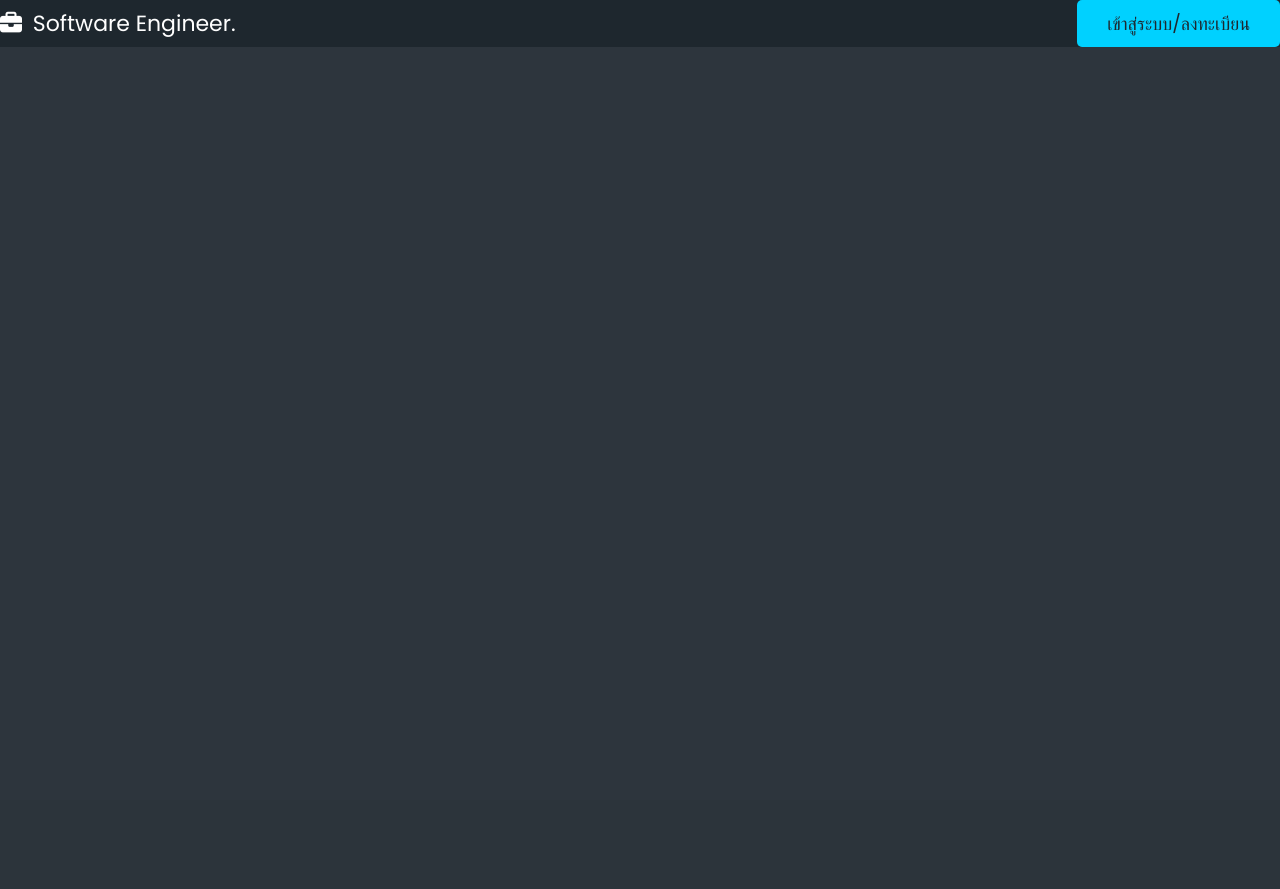
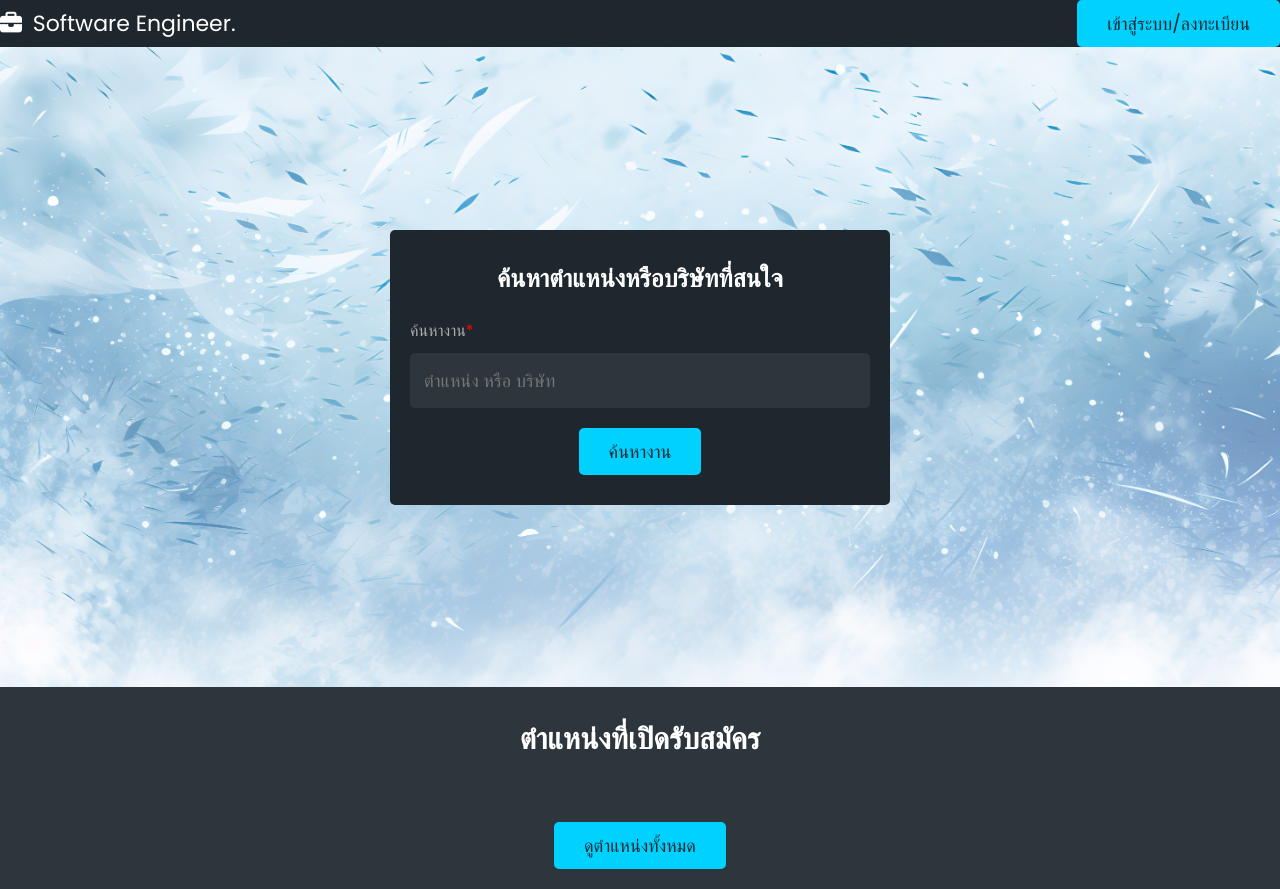
Before and after one commit to Z310Nz/Django-lineforintern, a Django app: page /job/search/ in a window 1280 px wide. Before the commit the page ends 47 px from the top, so only its background shows below. Run offline with Django 5.2, Linux system fonts and the light colour scheme; some libraries are stand-ins or nearby versions.

Commit message:
change home company

```diff
--- a/lineforinterns/static/css/style.css
+++ b/lineforinterns/static/css/style.css
@@ -937,6 +937,7 @@
 /* สร้าง hover effect */
 .btn-green:hover,
 .btn-bule:hover,
-.btn-danger:hover {
+.btn-danger:hover
+.btn-logout:hover {
   background-color: var(--white);
 }
--- a/lineforinterns/usertype/templates/navbarmain.html
+++ b/lineforinterns/usertype/templates/navbarmain.html
@@ -18,7 +18,7 @@
 
     {% elif user.role == 'COMPANY' %}
     <nav class="navbar">
-      <a href="{% url 'home' %}">ใบสมัครงาน</a>
+      <a href="{% url 'studentview' role=user.role username=user.username %}">ใบสมัครงาน</a>
     </nav>
     <a
       href="{% url 'profile' role='COMPANY' username=user.username %}"
--- a/lineforinterns/usertype/templates/navbarprofile.html
+++ b/lineforinterns/usertype/templates/navbarprofile.html
@@ -30,11 +30,6 @@
       class="navbar__item"
       >ตำแหน่งงาน</a
     >
-    <a
-      href="{% url 'studentview' role='COMPANY' username=user.username %}"
-      class="navbar__item"
-      >ใบสมัครงาน</a
-    >
     <a href="{% url 'logout' %}" class="btn-danger" style="margin-top: 0">ออกจากระบบ</a>
     {% endif %}
   </div>
--- a/lineforinterns/usertype/templates/usertype/home.html
+++ b/lineforinterns/usertype/templates/usertype/home.html
@@ -65,7 +65,6 @@
             <div class="flex-btn">
                 {% comment %} <a href="{% url 'view_job' job.id %}" class="btn">view details</a> {% endcomment %}
                 <a href="{% url 'view_job' job.id %}" class="btn">ดูเพิ่มเติม</a>
-                <button type="submit" class="far fa-heart" name="save"></button>
             </div>
         </div>
       {% endfor %}
@@ -80,6 +79,68 @@
 
     {% elif user.role == 'COMPANY'%}
     {% include "navbarstatus.html" %}
+
+    {% else%}
+    <div class="home-container">
+      <section class="home">
+        <form action="{% url 'job_search' %}" method="post">
+          {% csrf_token %}
+          <h3>ค้นหาตำแหน่งหรือบริษัทที่สนใจ</h3>
+          <p>ค้นหางาน<span>*</span></p>
+          <input
+            type="text"
+            name="query"
+            placeholder="ตำแหน่ง หรือ บริษัท"
+            required
+            maxlength="20"
+            class="input"
+          />
+          <input type="submit" value="ค้นหางาน" name="search" class="btn" />
+        </form>
+      </section>
+    </div>
+
+    <!-- home section ends -->
+
+    <!-- jobs section starts  -->
+
+    <section class="jobs-container">
+      <h1 class="heading">ตำแหน่งที่เปิดรับสมัคร</h1>
+      <div class="box-container">
+        {% for job in jobs %}
+        <div class="box">
+            <div class="company">
+                <img src="{{ job.company.companyinfo.profile.url }}" alt="" />
+                <div>
+                    <h3>{{ job.company }}</h3>
+                    <p></p>
+                </div>
+            </div>
+            <h3 class="job-title">{{ job.jobname }}</h3>
+            <p class="location">
+                <i class="fas fa-map-marker-alt"></i> <span>{{ job.city }}, {{job.country }}</span>
+            </p>
+            <div class="tags">
+                <p>
+                    <i class="fas fa-indian-rupee-sign"></i> <span>{{ job.benefit }}</span>
+                </p>
+                <p><i class="fas fa-briefcase"></i> <span>{{ job.worktype }}</span></p>
+                <p><i class="fas fa-clock"></i> <span>{{ job.workday }}</span></p>
+            </div>
+            <div class="flex-btn">
+                {% comment %} <a href="{% url 'view_job' job.id %}" class="btn">view details</a> {% endcomment %}
+                <a href="{% url 'view_job' job.id %}" class="btn">ดูเพิ่มเติม</a>
+            </div>
+        </div>
+      {% endfor %}
+      </div>
+
+
+      <div style="text-align: center; margin-top: 2rem">
+        <a href="{% url "showalljob" %}" class="btn">ดูตำแหน่งทั้งหมด</a>
+      </div>
+    </section>
+    <script src="{% static "js/script.js" %}"></script>
     {% endif %}
   </body>
 </html>
--- a/lineforinterns/usertype/urls.py
+++ b/lineforinterns/usertype/urls.py
@@ -20,7 +20,7 @@
     path("addjob/<str:role>/<str:username>/", views.postjob, name="postjob"),  # Add job page
     path("companyselect/<str:role>/<str:username>/", views.viewselectcompany, name="companyselect"),  # Company select page
     path("position/<str:role>/<str:username>/", views.positionview, name="position"),  # Position page
-    path("studentview/<str:role>/<str:username>/", views.applyview, name="studentview"),  # Show Student who want to work page
+    path("home/<str:role>/<str:username>/", views.applyview, name="studentview"),  # Show Student who want to work page
     path("logout/", logout_view, name="logout"),  # Logout page
     path("accounts/", include("allauth.urls")),  # Allauth page
     path("delete/<str:job_id>/", views.deletejob, name="deletejob"),  # Delete job page
--- a/lineforinterns/usertype/views.py
+++ b/lineforinterns/usertype/views.py
@@ -441,7 +441,7 @@
     student_id = [s.student_id for s in showstudent]
     interview = [m.interview for m in match]
     students = zip(showstudent, status, job, match_id, student_id, interview)
-    return render(request, "userweb/student.html", {"students": students, "role": role, "username": username})
+    return render(request, "usertype/home_com.html", {"students": students, "role": role, "username": username})
 
 def approved(request, match_id):
     match = get_object_or_404(Matching, id=match_id)
```
Also changed, not shown: lineforinterns/usertype/templates/usertype/home_com.html (added, +18 -0 lines), lineforinterns/db.sqlite3, lineforinterns/usertype/templates/userweb/view_detail.html (renamed from lineforinterns/usertype/templates/userweb/view_student.html).
